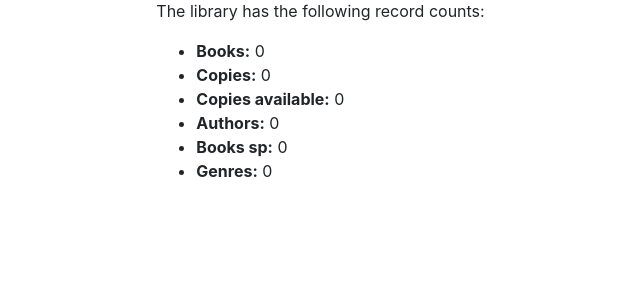
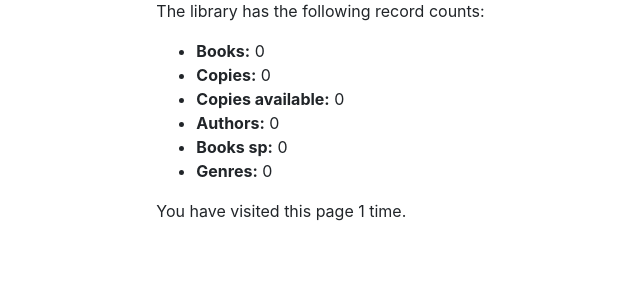
Before and after one commit to sabdelmalik/locallibrary, a Django app: page /catalog/ in a window 1280 px wide. Shown: the part 143-443 px from the top of the page, without its empty margins (72-712 px from the left). Run offline with Django 3.2, Linux system fonts and the light colour scheme; data that the repository does not hold is empty.

Commit message:
End of Part 7

```diff
--- a/catalog/templates/index.html
+++ b/catalog/templates/index.html
@@ -14,4 +14,5 @@
     <li><strong>Books sp:</strong> {{ num_books_special }}</li>
     <li><strong>Genres:</strong> {{ num_genres }}</li>
   </ul>
+  <p>You have visited this page {{ num_visits }} time{{ num_visits|pluralize }}.</p>
 {% endblock %}
--- a/catalog/views.py
+++ b/catalog/views.py
@@ -19,6 +19,10 @@ def index(request):
     # The 'all()' is implied by default.
     num_authors = Author.objects.count()
 
+    # Number of visits to this view, as counted in the session variable.
+    num_visits = request.session.get('num_visits', 1)
+    request.session['num_visits'] = num_visits + 1
+
     context = {
         'num_books': num_books,
         'num_instances': num_instances,
@@ -26,6 +30,7 @@ def index(request):
         'num_authors': num_authors,
         'num_books_special': num_books_special,
         'num_genres': num_genres,
+        'num_visits': num_visits,
     }
 
     # Render the HTML template index.html with the data in the context variable
```
